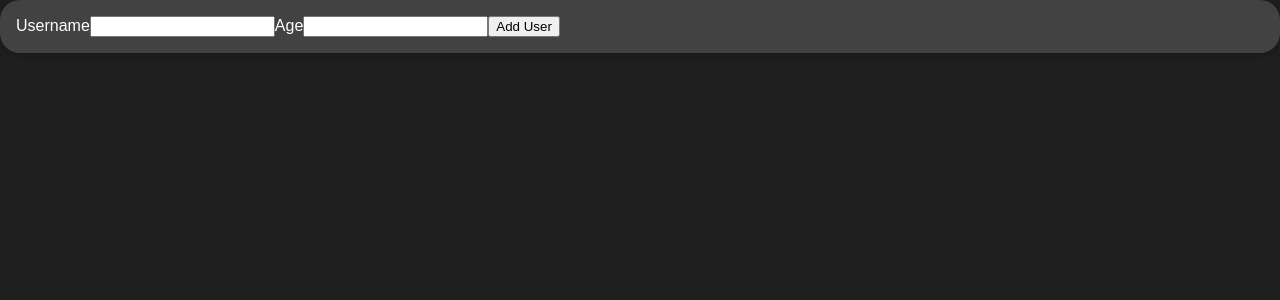
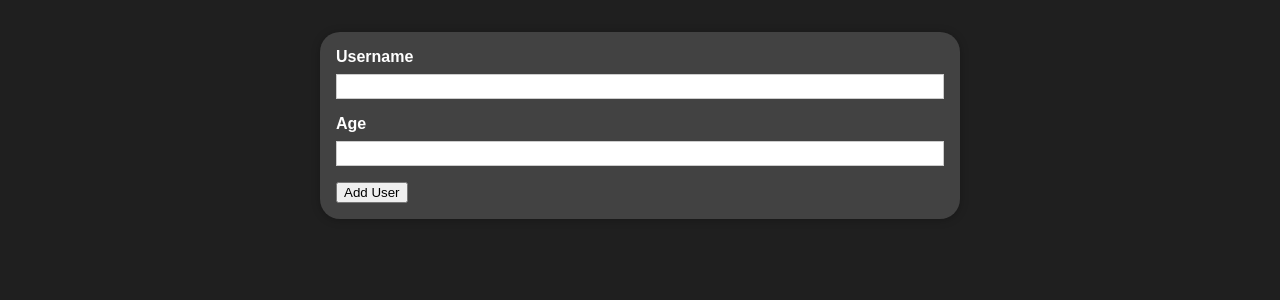
Before and after one commit to DEFIdaniel1/modul-msg-project, a React (Create React App) app: page / in a window 1280 px wide. Shown: the top 300 px of the page. Built offline with nearby package versions, Linux system fonts and the light colour scheme.

Commit message:
Styling (AddUser)
added CSS file

```diff
--- a/src/Components/Users/AddUser.js
+++ b/src/Components/Users/AddUser.js
@@ -1,5 +1,6 @@
 import React from "react";
 import Card from '../UI/Card';
+import classes from './AddUser.module.css';
 
 const AddUser = (props) => {
     const addUserHandler = (event) => {
@@ -7,7 +8,7 @@
     }
 
     return (
-      <Card>
+      <Card className={classes.input}>
         <form onSubmit={addUserHandler}>
           <label htmlFor="username">Username</label>
           <input id="username" type="text" />
--- /dev/null
+++ b/src/Components/Users/AddUser.module.css
@@ -0,0 +1,26 @@
+.input {
+  margin: 2rem auto;
+  padding: 1rem;
+  width: 90%;
+  max-width: 40rem;
+}
+
+.input label {
+  display: block;
+  font-weight: bold;
+  margin-bottom: 0.5rem;
+}
+
+.input input {
+  font: inherit;
+  display: block;
+  width: 100%;
+  border: 1px solid #ccc;
+  padding: 0.15rem;
+  margin-bottom: 1rem;
+}
+
+.input input:focus {
+  outline: none;
+  border-color: #00848d;
+}
```
